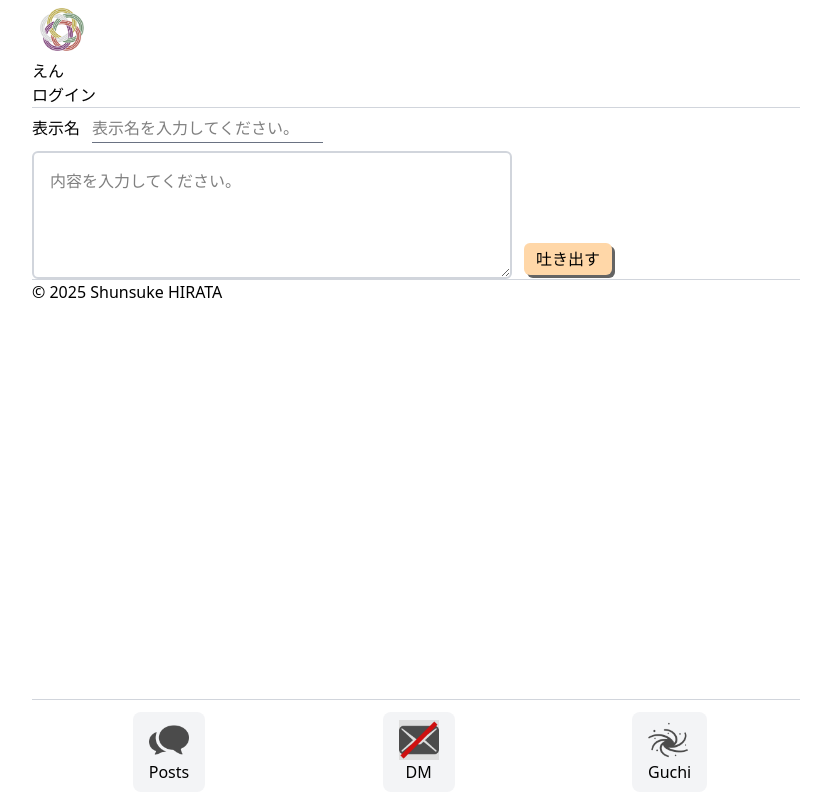
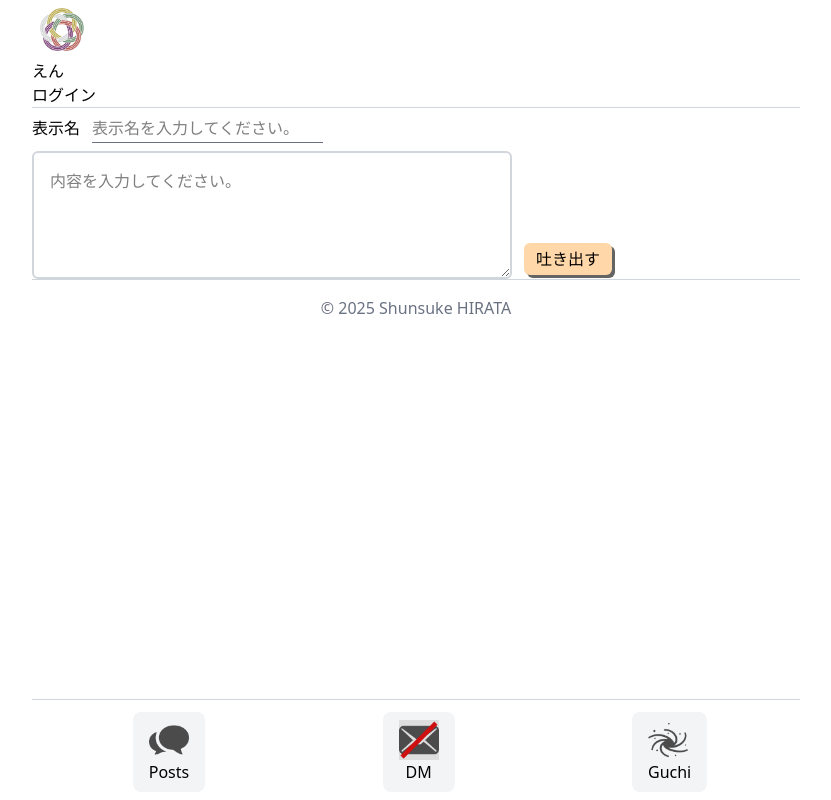
Before and after one commit to Shunsuke0205/message-board-site-on-vercel, a Next.js app: page /complain in a window 1280 px wide. Shown: the whole page, without its empty margins (224-1055 px from the left). Built offline with nearby package versions, Linux system fonts and the light colour scheme; no server answers; the database is empty.

Commit message:
impl: css on copyright

```diff
--- a/src/app/Footer.tsx
+++ b/src/app/Footer.tsx
@@ -5,7 +5,7 @@ import React from "react"
 const Footer = () => {
   return (
     <footer className="border-t border-gray-300 mb-28">
-      <div>
+      <div className="mt-4 text-center text-gray-500">
         &copy; 2025 Shunsuke HIRATA
       </div>
       <div className="fixed md:max-w-screen-md md:mx-auto bottom-0 left-0 right-0 flex justify-around bg-white border-t border-gray-300 p-2">
```
